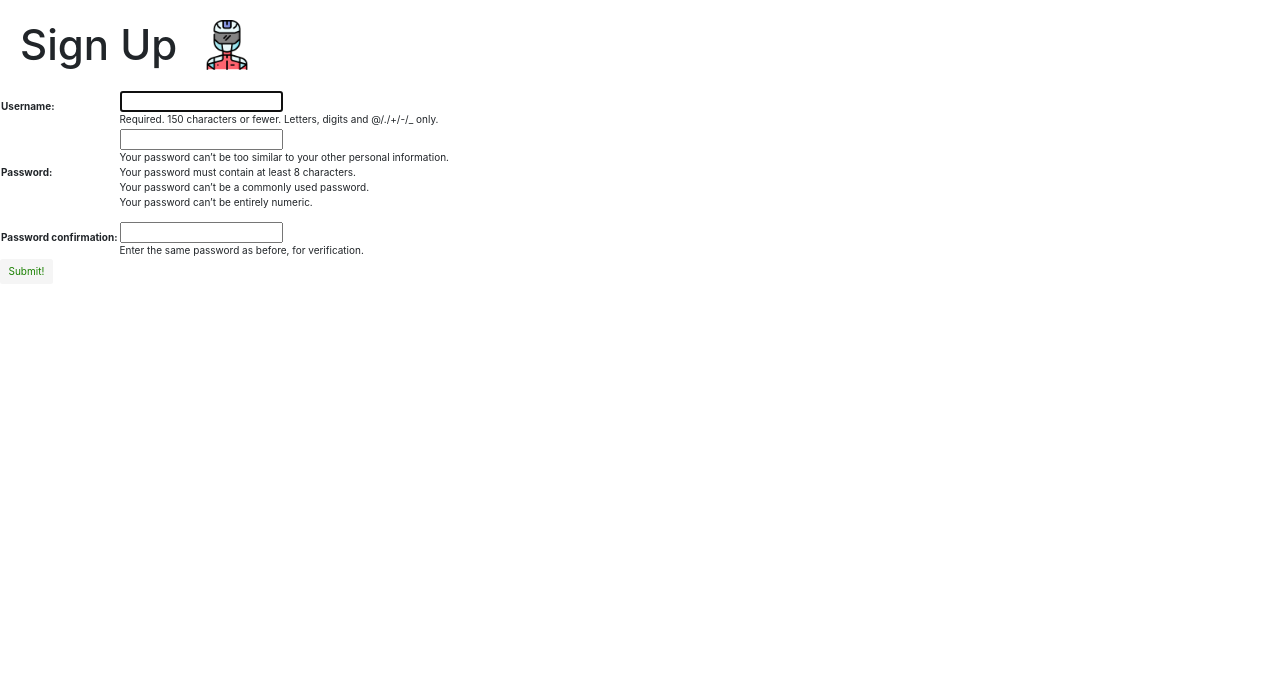
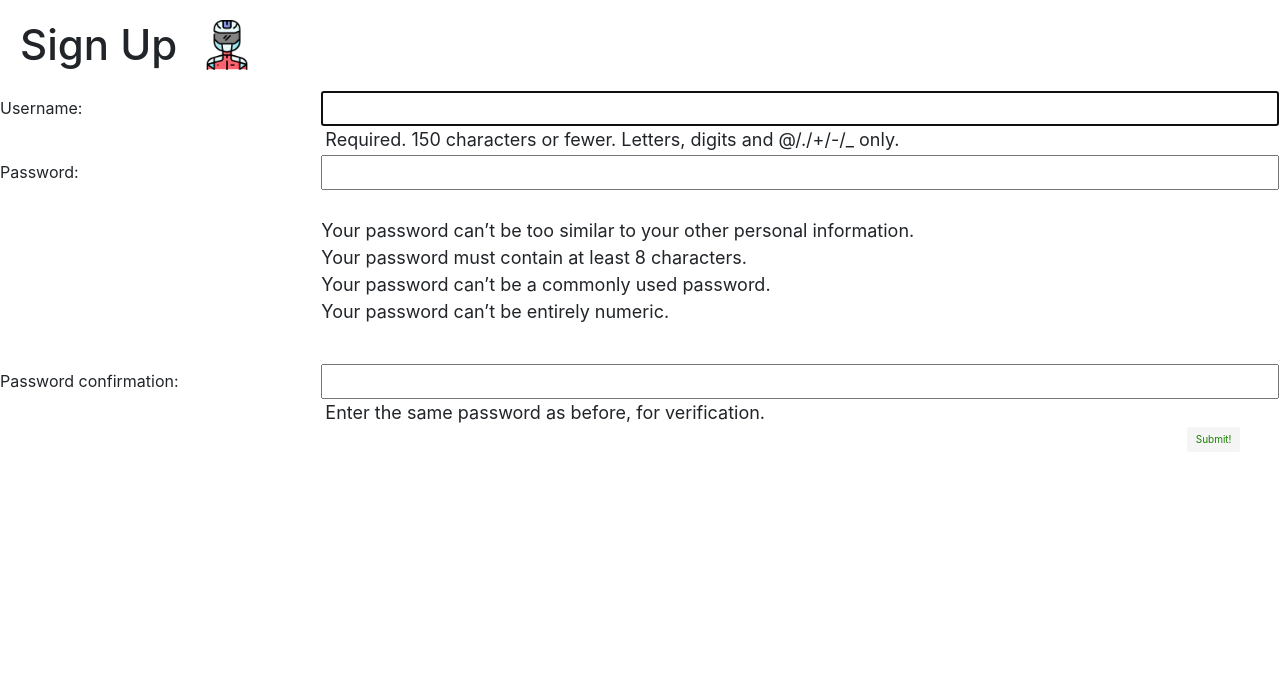
Before and after one commit to sforesi/clutch_up, a Django app: page /accounts/signup/ in a window 1280 px wide. Shown: the part 84-776 px from the top of the page. Run offline with Django 3.2, Linux system fonts and the light colour scheme; some libraries are stand-ins or nearby versions.

Commit message:
config attempt 2

```diff
--- a/main_app/static/css/base.css
+++ b/main_app/static/css/base.css
@@ -73,6 +73,7 @@ main {
 
 h2 {
   font-size: var(--font-xl);
+  font-family: 'Alegreya Sans SC', sans-serif;
 }
 
 nav a {
--- a/main_app/static/css/form.css
+++ b/main_app/static/css/form.css
@@ -1,17 +1,39 @@
-.trip-container {
-  padding: 35px 30px;
+.form-container {
   display: flex;
   flex-direction: column;
-  align-items: center;
-  justify-content: center;
+  width: 100%;
 }
 
-.trip-img {
-  width: 75%;
-  max-width: 350px;
+table {
+  padding: 0 40px;
+  width: 100%;
+  border-spacing: 0 20px;
 }
 
-.usr-img {
+th {
+  text-align: left;
+  padding: 6px 20px 0 0;
+  font-weight: normal;
+  vertical-align: top;
+  font-size: var(--font-reg);
+}
+
+td {
+  max-width: 60%;
+}
+
+td > * {
   width: 100%;
-  border-radius: var(--card-border-radius);
+  padding: 2px 4px;
+  font-size: var(--font-l);
 }
+
+td > textarea {
+  height: calc(4 * var(--font-l) + 8px);
+  font-family: inherit;
+}
+
+.btn {
+  align-self: flex-end;
+  margin-right: 40px;
+}
--- a/main_app/static/css/trip-index.css
+++ b/main_app/static/css/trip-index.css
@@ -3,6 +3,11 @@
   display: flex;
   justify-content: center;
   flex-wrap: wrap;
+  font-family: 'Alegreya Sans SC', sans-serif;
+}
+
+h1 {
+  font-family: 'Raleway', sans-serif;
 }
 
 .card {
--- a/main_app/templates/home.html
+++ b/main_app/templates/home.html
@@ -12,7 +12,6 @@
   <div class="trip-container">
     <img src="{% static 'images/clutch-up-logo.png' %}" alt="Clutch-Up Logo" />
   </div>
-  <h1>Clutch Up!</h1>
 </section>
 {% if not user.is_authenticated %}
 <section>
```
